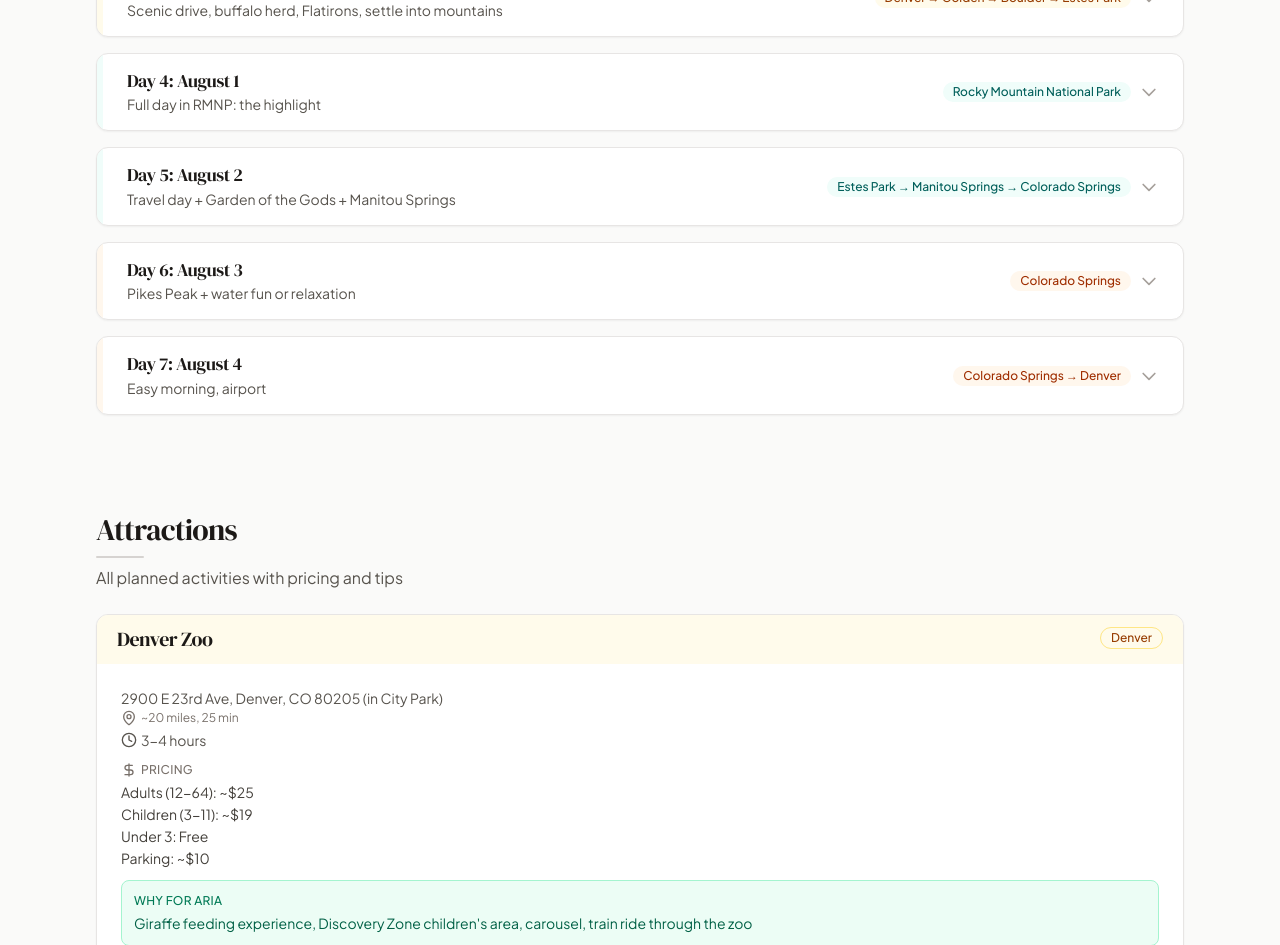
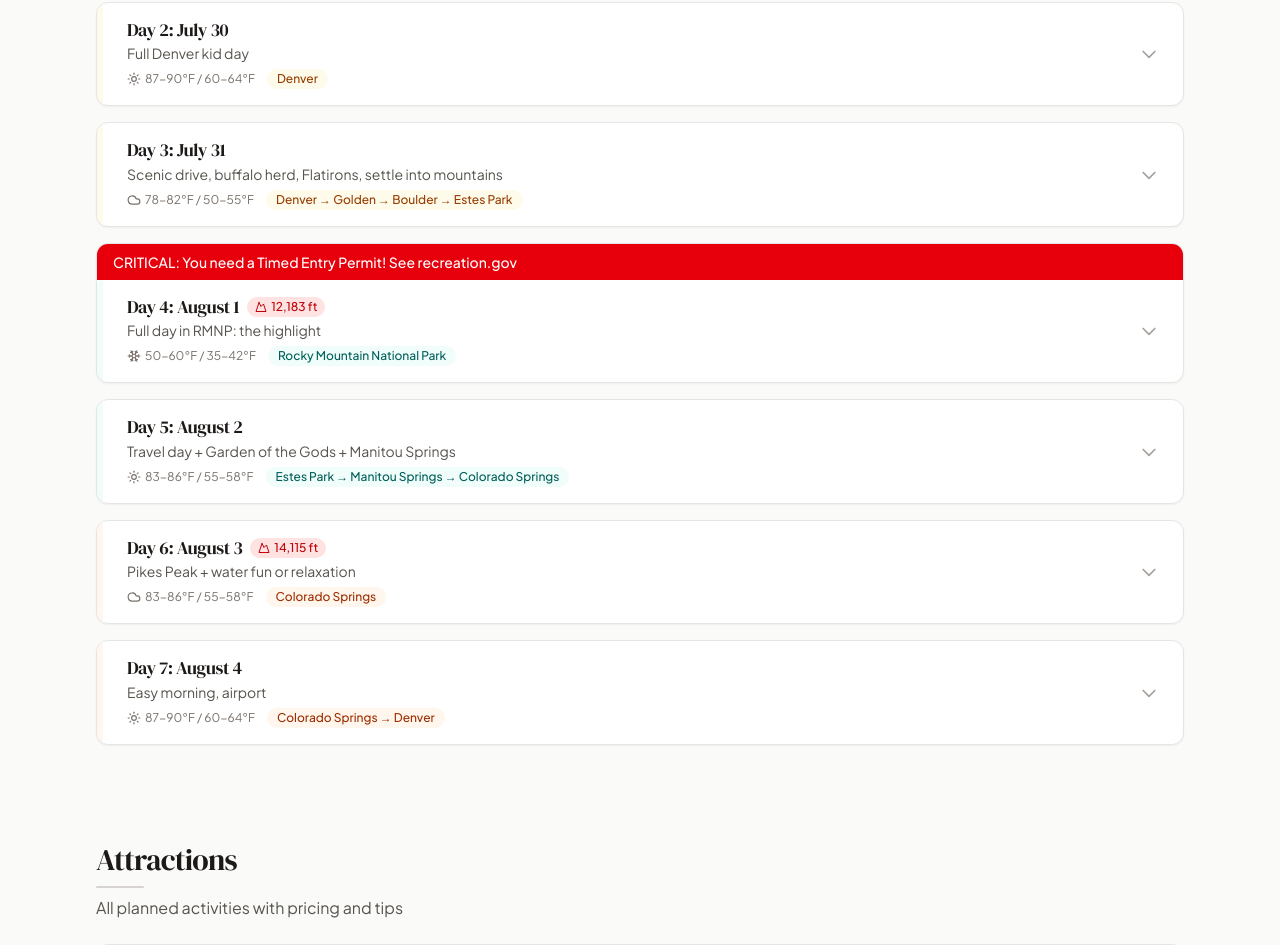
Before and after one commit to einfodas/colorado-trip, a Next.js app: page / in a window 1280 px wide. Shown: the part 1840-2785 px from the top of the page. Built offline with nearby package versions, Linux system fonts and the light colour scheme.

Commit message:
Enhance itinerary cards: accordion, weather, altitude warnings, packing reminders, jump links, bigger calendar cards

```diff
--- a/src/components/calendar/TripCalendar.tsx
+++ b/src/components/calendar/TripCalendar.tsx
@@ -29,7 +29,7 @@
             key={day.day}
             href={`#day-${day.day}`}
             onClick={(e) => handleDayClick(e, day.day)}
-            className="card overflow-hidden text-left hover:border-blue-300 dark:hover:border-blue-600 hover:shadow-md hover:-translate-y-0.5 active:scale-[0.97] transition-all duration-150 block flex-shrink-0 w-[140px] snap-center md:w-auto md:flex-shrink md:h-[180px] flex flex-col"
+            className="card overflow-hidden text-left hover:border-blue-300 dark:hover:border-blue-600 hover:shadow-md hover:-translate-y-0.5 active:scale-[0.97] transition-all duration-150 block flex-shrink-0 w-[180px] snap-center md:w-auto md:flex-shrink md:h-[220px] flex flex-col"
           >
             <div className={`${cc.bg} ${cc.bgDark} px-3 pt-3 pb-2 transition-colors`}>
               <p className={`text-xs font-medium ${cc.textMuted} ${cc.textMutedDark}`}>{day.dayName}</p>
--- a/src/components/timeline/DayTimeline.tsx
+++ b/src/components/timeline/DayTimeline.tsx
@@ -1,19 +1,125 @@
-import { Car, Clock } from "lucide-react";
-import { itinerary } from "@/data/trip-data";
+"use client";
+
+import { useState } from "react";
+import {
+  Car,
+  Clock,
+  Sun,
+  Cloud,
+  Snowflake,
+  AlertTriangle,
+  Mountain,
+  Droplets,
+  Shirt,
+  Footprints,
+  Apple,
+  Wind,
+  Compass,
+  Bed,
+  UtensilsCrossed,
+  HeartPulse,
+  Package,
+} from "lucide-react";
+import { itinerary, weatherData, altitudeData } from "@/data/trip-data";
 import TimelineItem from "./TimelineItem";
 import { getCityColor, getCityFromLocation } from "@/lib/colors";
 
+type DayWeather = {
+  icon: typeof Sun;
+  high: string;
+  low: string;
+  label: string;
+};
+
+type PackingBadge = {
+  icon: typeof Sun;
+  label: string;
+};
+
+const dayWeatherMap: Record<number, DayWeather> = {
+  1: { icon: Sun, high: "87-90°F", low: "60-64°F", label: "Denver" },
+  2: { icon: Sun, high: "87-90°F", low: "60-64°F", label: "Denver" },
+  3: { icon: Cloud, high: "78-82°F", low: "50-55°F", label: "Estes Park" },
+  4: { icon: Snowflake, high: "50-60°F", low: "35-42°F", label: "RMNP Summit" },
+  5: { icon: Sun, high: "83-86°F", low: "55-58°F", label: "Colorado Springs" },
+  6: { icon: Cloud, high: "83-86°F", low: "55-58°F", label: "Colorado Springs" },
+  7: { icon: Sun, high: "87-90°F", low: "60-64°F", label: "Denver" },
+};
+
+const dayPackingMap: Record<number, PackingBadge[]> = {
+  1: [
+    { icon: Droplets, label: "Water bottle" },
+  ],
+  2: [
+    { icon: Sun, label: "Sunscreen" },
+    { icon: Droplets, label: "Water bottle" },
+  ],
+  3: [
+    { icon: Sun, label: "Sunscreen" },
+    { icon: Droplets, label: "Water bottle" },
+    { icon: Shirt, label: "Layers" },
+    { icon: Footprints, label: "Hiking shoes" },
+  ],
+  4: [
+    { icon: Sun, label: "Sunscreen" },
+    { icon: Droplets, label: "Water bottle" },
+    { icon: Shirt, label: "Layers" },
+    { icon: Footprints, label: "Hiking shoes" },
+    { icon: Apple, label: "Snacks" },
+  ],
+  5: [
+    { icon: Sun, label: "Sunscreen" },
+    { icon: Droplets, label: "Water bottle" },
+    { icon: Footprints, label: "Hiking shoes" },
+  ],
+  6: [
+    { icon: Shirt, label: "Layers" },
+    { icon: Sun, label: "Sunscreen" },
+    { icon: Droplets, label: "Water bottle" },
+    { icon: Wind, label: "Rain jacket" },
+  ],
+  7: [
+    { icon: Droplets, label: "Water bottle" },
+  ],
+};
+
+const dayAltitudeMap: Record<number, { maxElevation: string; riskLevel: string; color: string } | null> = {
+  1: null,
+  2: null,
+  3: null,
+  4: { maxElevation: "12,183 ft", riskLevel: "Very High", color: "red" },
+  5: null,
+  6: { maxElevation: "14,115 ft", riskLevel: "Extreme", color: "red" },
+  7: null,
+};
+
+const jumpLinks = [
+  { id: "attractions", label: "Attractions", icon: Compass },
+  { id: "hotels", label: "Hotels", icon: Bed },
+  { id: "dining", label: "Dining", icon: UtensilsCrossed },
+  { id: "safety", label: "Safety", icon: AlertTriangle },
+  { id: "altitude", label: "Altitude", icon: HeartPulse },
+  { id: "packing", label: "Packing", icon: Package },
+];
+
 export default function DayTimeline() {
+  const [openDay, setOpenDay] = useState(1);
+
   return (
     <div className="flex flex-col gap-4">
-      {itinerary.map((day, idx) => {
+      {itinerary.map((day) => {
         const cc = getCityColor(getCityFromLocation(day.location));
+        const weather = dayWeatherMap[day.day];
+        const packing = dayPackingMap[day.day];
+        const altitude = dayAltitudeMap[day.day];
+        const isOpen = openDay === day.day;
+        const WeatherIcon = weather.icon;
+
         return (
-          <details
+          <div
             key={day.day}
             id={`day-${day.day}`}
-            className="card overflow-hidden scroll-mt-16 group"
-            open={idx === 0}
+            className="card overflow-hidden scroll-mt-16"
           >
             {day.critical && (
               <div className="bg-red-600 text-white px-4 py-2 text-sm font-medium">
@@ -21,21 +127,40 @@
               </div>
             )}
 
-            <summary className="flex items-stretch cursor-pointer list-none select-none">
+            <button
+              type="button"
+              onClick={() => setOpenDay(isOpen ? -1 : day.day)}
+              className="w-full flex items-stretch cursor-pointer select-none text-left"
+              style={{ touchAction: "manipulation" }}
+            >
               <div className={`w-1.5 rounded-l-lg ${cc.bg} ${cc.bgDark} flex-shrink-0 transition-colors`} />
               <div className="flex items-center justify-between px-4 py-3 md:px-6 md:py-4 flex-1 min-w-0">
-                <div className="min-w-0">
-                  <p className="font-display text-lg font-normal tracking-tight leading-tight text-stone-900 dark:text-stone-100">
-                    Day {day.day}: {day.date}
-                  </p>
+                <div className="min-w-0 flex-1">
+                  <div className="flex items-center gap-2 flex-wrap">
+                    <p className="font-display text-lg font-normal tracking-tight leading-tight text-stone-900 dark:text-stone-100">
+                      Day {day.day}: {day.date}
+                    </p>
+                    {altitude && (
+                      <span className="inline-flex items-center gap-1 px-2 py-0.5 rounded-full text-xs font-medium bg-red-100 dark:bg-red-900/30 text-red-700 dark:text-red-300">
+                        <Mountain className="w-3 h-3" />
+                        {altitude.maxElevation}
+                      </span>
+                    )}
+                  </div>
                   <p className="text-sm text-stone-600 dark:text-stone-400 mt-0.5">{day.theme}</p>
+                  <div className="flex items-center gap-3 mt-1.5 flex-wrap">
+                    <span className="inline-flex items-center gap-1 text-xs text-stone-500 dark:text-stone-400">
+                      <WeatherIcon className="w-3.5 h-3.5" />
+                      {weather.high} / {weather.low}
+                    </span>
+                    <span className={`hidden sm:inline-flex px-2.5 py-0.5 rounded-full text-xs font-medium ${cc.bg} ${cc.bgDark} ${cc.text} ${cc.textDark} transition-colors`}>
+                      {day.location}
+                    </span>
+                  </div>
                 </div>
                 <div className="flex items-center gap-2 flex-shrink-0 ml-3">
-                  <span className={`hidden sm:inline-flex px-2.5 py-0.5 rounded-full text-xs font-medium ${cc.bg} ${cc.bgDark} ${cc.text} ${cc.textDark} transition-colors`}>
-                    {day.location}
-                  </span>
                   <svg
-                    className="w-5 h-5 text-stone-400 dark:text-stone-500 transition-transform duration-200 group-open:rotate-180"
+                    className={`w-5 h-5 text-stone-400 dark:text-stone-500 transition-transform duration-200 ${isOpen ? "rotate-180" : ""}`}
                     fill="none"
                     viewBox="0 0 24 24"
                     stroke="currentColor"
@@ -45,11 +170,47 @@
                   </svg>
                 </div>
               </div>
-            </summary>
+            </button>
 
-            <div className="grid grid-rows-[0fr] group-open:grid-rows-[1fr] transition-[grid-template-rows] duration-300 ease-out">
+            <div
+              className="grid transition-[grid-template-rows] duration-300 ease-out"
+              style={{ gridTemplateRows: isOpen ? "1fr" : "0fr" }}
+            >
               <div className="overflow-hidden">
                 <div className="px-4 pb-4 md:px-6 md:pb-6">
+                  {altitude && (
+                    <div className="mb-4 flex items-start gap-2 p-3 rounded-lg bg-red-50 dark:bg-red-900/20 border border-red-200 dark:border-red-800">
+                      <AlertTriangle className="w-4 h-4 text-red-600 dark:text-red-400 flex-shrink-0 mt-0.5" />
+                      <div className="text-sm">
+                        <p className="font-medium text-red-700 dark:text-red-300">
+                          Altitude Warning — {altitude.riskLevel} Risk
+                        </p>
+                        <p className="text-red-600 dark:text-red-400 mt-0.5">
+                          Max elevation: {altitude.maxElevation}. Watch for headache, nausea, dizziness in Aria. Descend immediately if symptoms worsen.
+                        </p>
+                      </div>
+                    </div>
+                  )}
+
+                  {packing.length > 0 && (
+                    <div className="mb-4 flex items-center gap-1.5 flex-wrap">
+                      <span className="text-xs font-medium text-stone-500 dark:text-stone-400 mr-1">Pack:</span>
+                      {packing.map((item, idx) => {
+                        const Icon = item.icon;
+                        return (
+                          <span
+                            key={idx}
+                            className="inline-flex items-center gap-1 px-2 py-0.5 rounded-full text-xs bg-stone-100 dark:bg-stone-800 text-stone-600 dark:text-stone-400"
+                            title={item.label}
+                          >
+                            <Icon className="w-3 h-3" />
+                            <span className="hidden sm:inline">{item.label}</span>
+                          </span>
+                        );
+                      })}
+                    </div>
+                  )}
+
                   <div className="relative">
                     {day.timeline.map((item, itemIdx) => (
                       <TimelineItem key={itemIdx} item={item} isLast={itemIdx === day.timeline.length - 1} />
@@ -66,10 +227,40 @@
                       Total: {day.totalDriving}
                     </p>
                   </div>
+
+                  <div className="mt-3 flex items-center gap-1.5 flex-wrap">
+                    <span className="text-xs font-medium text-stone-500 dark:text-stone-400 mr-1">Jump to:</span>
+                    {jumpLinks.map((link) => {
+                      const Icon = link.icon;
+                      return (
+                        <a
+                          key={link.id}
+                          href={`#${link.id}`}
+                          onClick={(e) => {
+                            e.preventDefault();
+                            const el = document.getElementById(link.id);
+                            if (el) {
+                              const rect = el.getBoundingClientRect();
+                              window.scrollTo({
+                                top: rect.top + window.scrollY - 64,
+                                behavior: "smooth",
+                              });
+                              window.history.pushState(null, "", `#${link.id}`);
+                            }
+                          }}
+                          className="inline-flex items-center gap-1 px-2 py-1 rounded-md text-xs font-medium text-blue-700 dark:text-blue-300 bg-blue-50 dark:bg-blue-900/20 hover:bg-blue-100 dark:hover:bg-blue-900/40 transition-colors"
+                          style={{ touchAction: "manipulation" }}
+                        >
+                          <Icon className="w-3 h-3" />
+                          {link.label}
+                        </a>
+                      );
+                    })}
+                  </div>
                 </div>
               </div>
             </div>
-          </details>
+          </div>
         );
       })}
     </div>
```
